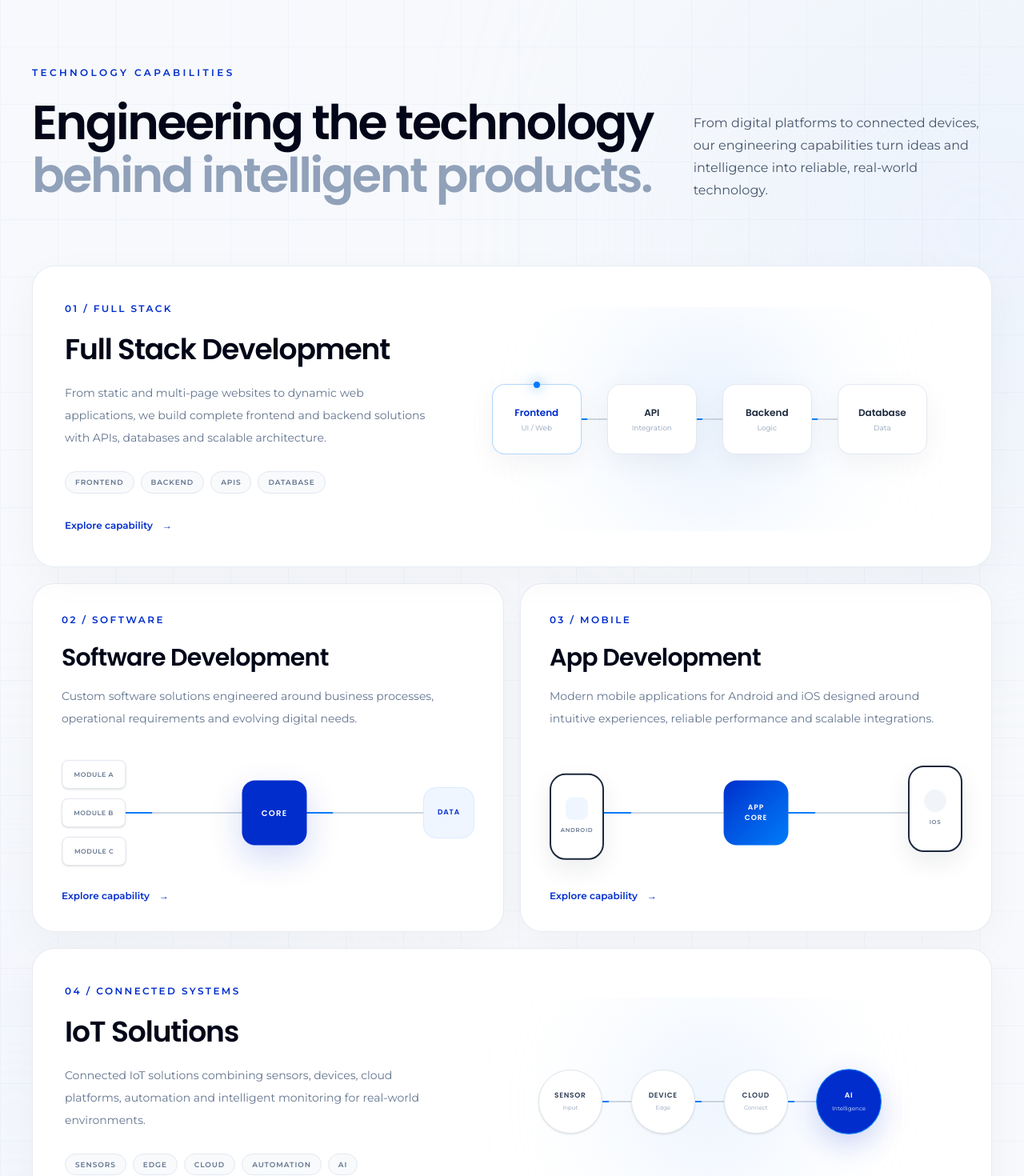
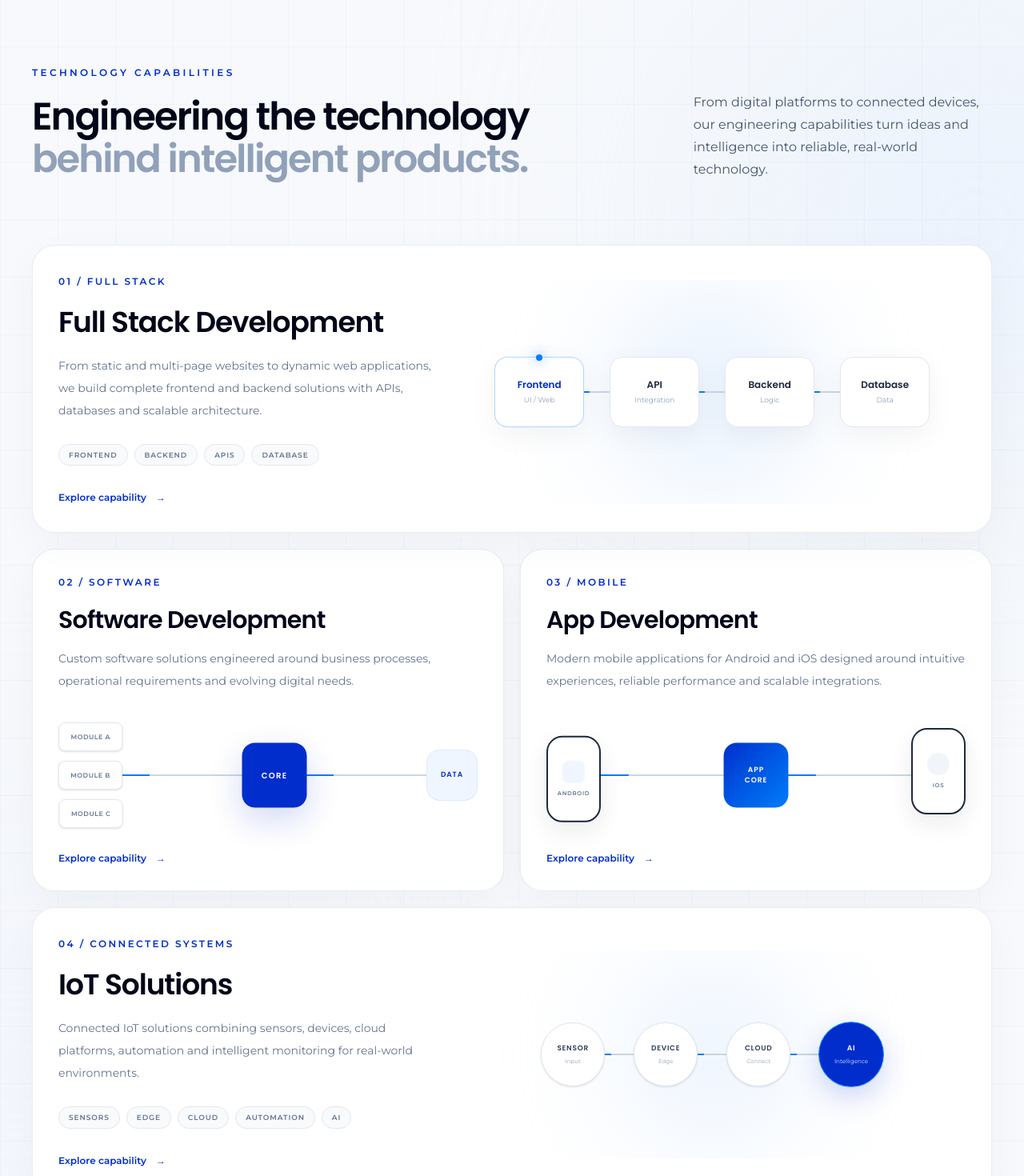
Before and after one commit to aravinthk1504/gendata-techv2, a Next.js app: page /en in a window 1280 px wide. Shown: the part 2040-3510 px from the top of the page at 80% size. Built offline with nearby package versions, Linux system fonts and the light colour scheme.

Commit message:
Balance TechnologyServices desktop typography and card spacing

```diff
--- a/src/sections/home/TechnologyServices.jsx
+++ b/src/sections/home/TechnologyServices.jsx
@@ -335,7 +335,7 @@ function TechnologyServices({ content, lang }) {
               whileInView={{ opacity: 1, y: 0 }}
               viewport={{ once: true }}
               transition={{ delay: 0.08 }}
-              className="mt-5 max-w-4xl font-heading text-4xl font-semibold leading-[1.1] tracking-[-0.04em] text-slate-950 sm:text-5xl lg:text-6xl"
+              className="mt-5 max-w-4xl font-heading text-4xl font-semibold leading-[1.1] tracking-[-0.04em] text-slate-950 sm:text-5xl lg:text-5xl"
             >
               {t("technology.titleLine1")}
               <span className="block text-slate-400">
@@ -360,7 +360,7 @@ function TechnologyServices({ content, lang }) {
             whileInView={{ opacity: 1, y: 0 }}
             viewport={{ once: true, amount: 0.2 }}
             transition={{ duration: 0.65 }}
-            className="group relative overflow-hidden rounded-[28px] border border-slate-200/80 bg-white p-6 shadow-[0_15px_50px_rgba(15,23,42,0.035)] transition duration-500 hover:-translate-y-1 hover:border-blue-200 hover:shadow-[0_25px_70px_rgba(15,23,42,0.07)] sm:p-7 lg:col-span-2 lg:p-10"
+            className="group relative overflow-hidden rounded-[28px] border border-slate-200/80 bg-white p-6 shadow-[0_15px_50px_rgba(15,23,42,0.035)] transition duration-500 hover:-translate-y-1 hover:border-blue-200 hover:shadow-[0_25px_70px_rgba(15,23,42,0.07)] sm:p-7 lg:col-span-2 lg:p-8"
           >
             <div className="grid gap-5 lg:grid-cols-[0.85fr_1.15fr] lg:items-center lg:gap-8">
               <div>
@@ -411,7 +411,7 @@ function TechnologyServices({ content, lang }) {
             whileInView={{ opacity: 1, y: 0 }}
             viewport={{ once: true, amount: 0.2 }}
             transition={{ duration: 0.65, delay: 0.08 }}
-            className="group flex h-full flex-col rounded-[28px] border border-slate-200/80 bg-white p-6 shadow-[0_15px_50px_rgba(15,23,42,0.035)] transition duration-500 hover:-translate-y-1 hover:border-blue-200 hover:shadow-[0_25px_70px_rgba(15,23,42,0.07)] sm:p-7 lg:p-9"
+            className="group flex h-full flex-col rounded-[28px] border border-slate-200/80 bg-white p-6 shadow-[0_15px_50px_rgba(15,23,42,0.035)] transition duration-500 hover:-translate-y-1 hover:border-blue-200 hover:shadow-[0_25px_70px_rgba(15,23,42,0.07)] sm:p-7 lg:p-8"
           >
             <span className="font-body text-[12px] font-semibold uppercase tracking-[0.2em] text-brand-primary">
               {t("technology.software.label")}
@@ -439,7 +439,7 @@ function TechnologyServices({ content, lang }) {
             whileInView={{ opacity: 1, y: 0 }}
             viewport={{ once: true, amount: 0.2 }}
             transition={{ duration: 0.65, delay: 0.14 }}
-            className="group flex h-full flex-col rounded-[28px] border border-slate-200/80 bg-white p-6 shadow-[0_15px_50px_rgba(15,23,42,0.035)] transition duration-500 hover:-translate-y-1 hover:border-blue-200 hover:shadow-[0_25px_70px_rgba(15,23,42,0.07)] sm:p-7 lg:p-9"
+            className="group flex h-full flex-col rounded-[28px] border border-slate-200/80 bg-white p-6 shadow-[0_15px_50px_rgba(15,23,42,0.035)] transition duration-500 hover:-translate-y-1 hover:border-blue-200 hover:shadow-[0_25px_70px_rgba(15,23,42,0.07)] sm:p-7 lg:p-8"
           >
             <span className="font-body text-[12px] font-semibold uppercase tracking-[0.2em] text-brand-primary">
               {t("technology.app.label")}
@@ -467,7 +467,7 @@ function TechnologyServices({ content, lang }) {
             whileInView={{ opacity: 1, y: 0 }}
             viewport={{ once: true, amount: 0.2 }}
             transition={{ duration: 0.65, delay: 0.18 }}
-            className="group relative overflow-hidden rounded-[28px] border border-slate-200/80 bg-white p-6 shadow-[0_15px_50px_rgba(15,23,42,0.035)] transition duration-500 hover:-translate-y-1 hover:border-blue-200 hover:shadow-[0_25px_70px_rgba(15,23,42,0.07)] sm:p-7 lg:col-span-2 lg:p-10"
+            className="group relative overflow-hidden rounded-[28px] border border-slate-200/80 bg-white p-6 shadow-[0_15px_50px_rgba(15,23,42,0.035)] transition duration-500 hover:-translate-y-1 hover:border-blue-200 hover:shadow-[0_25px_70px_rgba(15,23,42,0.07)] sm:p-7 lg:col-span-2 lg:p-8"
           >
             <div className="grid gap-6 lg:grid-cols-[0.85fr_1.15fr] lg:items-center lg:gap-8">
               <div>
```
